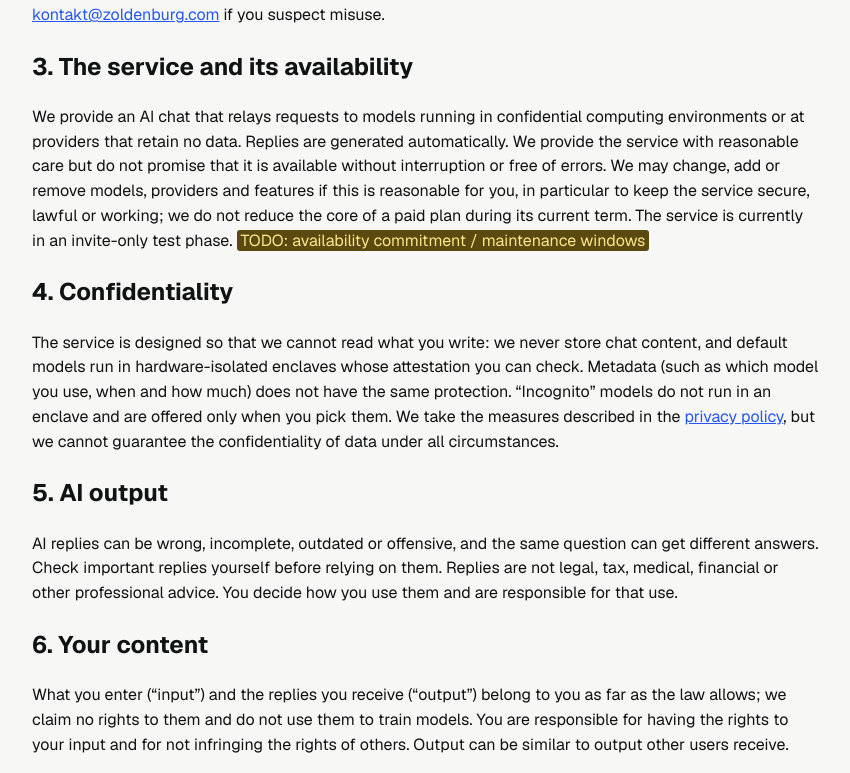
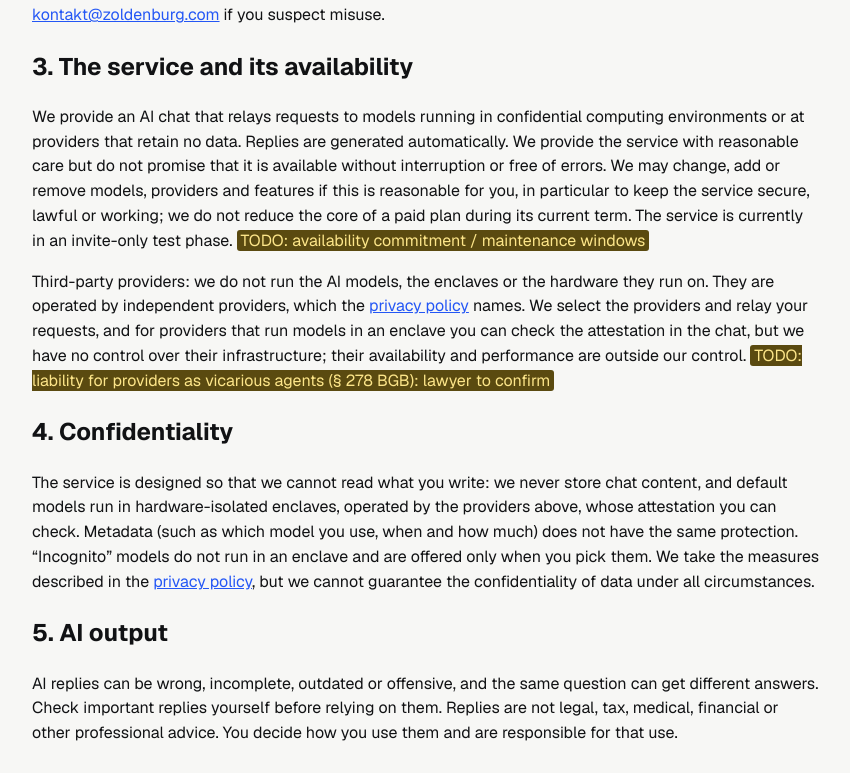
Before and after one commit to Zoldenburg-me/private-ai, a Next.js app: page /agb in a window 1280 px wide. Shown: the part 586-1359 px from the top of the page, without its empty margins (214-1064 px from the left). Built offline with nearby package versions, Linux system fonts and the light colour scheme.

Commit message:
feat(legal): terms say third-party providers, not we, run the models and enclaves
Attestation is named only for enclave providers; liability for providers as vicarious agents stays a lawyer TODO.

```diff
--- a/app/agb/page.tsx
+++ b/app/agb/page.tsx
@@ -37,9 +37,11 @@ export default function Agb() {
         <p>We provide an AI chat that relays requests to models running in confidential computing environments or at providers that retain no data. Replies are generated automatically.
           We provide the service with reasonable care but do not promise that it is available without interruption or free of errors. We may change, add or remove models, providers and features if this is reasonable for you, in particular to keep the service secure, lawful or working;
           we do not reduce the core of a paid plan during its current term. The service is currently in an invite-only test phase. <Todo>availability commitment / maintenance windows</Todo></p>
+        <p>Third-party providers: we do not run the AI models, the enclaves or the hardware they run on. They are operated by independent providers, which the <a href="/datenschutz">privacy policy</a> names.
+          We select the providers and relay your requests, and for providers that run models in an enclave you can check the attestation in the chat, but we have no control over their infrastructure; their availability and performance are outside our control. <Todo>liability for providers as vicarious agents (§ 278 BGB): lawyer to confirm</Todo></p>
 
         <h2>4. Confidentiality</h2>
-        <p>The service is designed so that we cannot read what you write: we never store chat content, and default models run in hardware-isolated enclaves whose attestation you can check.
+        <p>The service is designed so that we cannot read what you write: we never store chat content, and default models run in hardware-isolated enclaves, operated by the providers above, whose attestation you can check.
           Metadata (such as which model you use, when and how much) does not have the same protection. “Incognito” models do not run in an enclave and are offered only when you pick them.
           We take the measures described in the <a href="/datenschutz">privacy policy</a>, but we cannot guarantee the confidentiality of data under all circumstances.</p>
 
@@ -117,9 +119,11 @@ export default function Agb() {
         <p>Wir stellen einen KI-Chat bereit, der Anfragen an Modelle in vertraulichen Rechenumgebungen oder an Anbieter ohne Datenaufbewahrung weiterleitet. Antworten werden automatisiert erzeugt.
           Wir erbringen den Dienst mit angemessener Sorgfalt, schulden aber keine unterbrechungs- oder fehlerfreie Verfügbarkeit. Wir dürfen Modelle, Anbieter und Funktionen ändern, ergänzen oder entfernen, wenn dies für Sie zumutbar ist, insbesondere um den Dienst sicher, rechtmäßig oder funktionsfähig zu halten;
           den Kern eines bezahlten Tarifs schränken wir während der laufenden Laufzeit nicht ein. Der Dienst befindet sich derzeit in einer Testphase nur mit Einladung. <Todo>Verfügbarkeitszusage / Wartungsfenster festlegen</Todo></p>
+        <p>Drittanbieter: Wir betreiben weder die KI-Modelle noch die Enklaven oder die Hardware, auf der sie laufen. Diese werden von unabhängigen Anbietern betrieben, die in der <a href="/datenschutz">Datenschutzerklärung</a> genannt sind.
+          Wir wählen die Anbieter aus und leiten Ihre Anfragen weiter, und bei Anbietern, die Modelle in einer Enklave betreiben, können Sie die Attestierung im Chat prüfen; auf ihre Infrastruktur haben wir jedoch keinen Einfluss, ihre Verfügbarkeit und Leistung liegen außerhalb unserer Kontrolle. <Todo>Haftung für Anbieter als Erfüllungsgehilfen (§ 278 BGB) anwaltlich prüfen</Todo></p>
 
         <h2>§ 4 Vertraulichkeit</h2>
-        <p>Der Dienst ist so gebaut, dass wir nicht lesen können, was Sie schreiben: Wir speichern keine Chat-Inhalte, und Standardmodelle laufen in hardwareisolierten Enklaven, deren Attestierung Sie prüfen können.
+        <p>Der Dienst ist so gebaut, dass wir nicht lesen können, was Sie schreiben: Wir speichern keine Chat-Inhalte, und Standardmodelle laufen in hardwareisolierten Enklaven der oben genannten Anbieter, deren Attestierung Sie prüfen können.
           Metadaten (etwa welches Modell Sie wann und wie viel nutzen) sind nicht in gleicher Weise geschützt. „Incognito“-Modelle laufen nicht in einer Enklave und werden nur genutzt, wenn Sie sie auswählen.
           Wir treffen die in der <a href="/datenschutz">Datenschutzerklärung</a> beschriebenen Maßnahmen, können die Vertraulichkeit von Daten aber nicht unter allen Umständen garantieren.</p>
 
```
Also changed, not shown: 1 other file (tests, documents, lock files or other folders).
